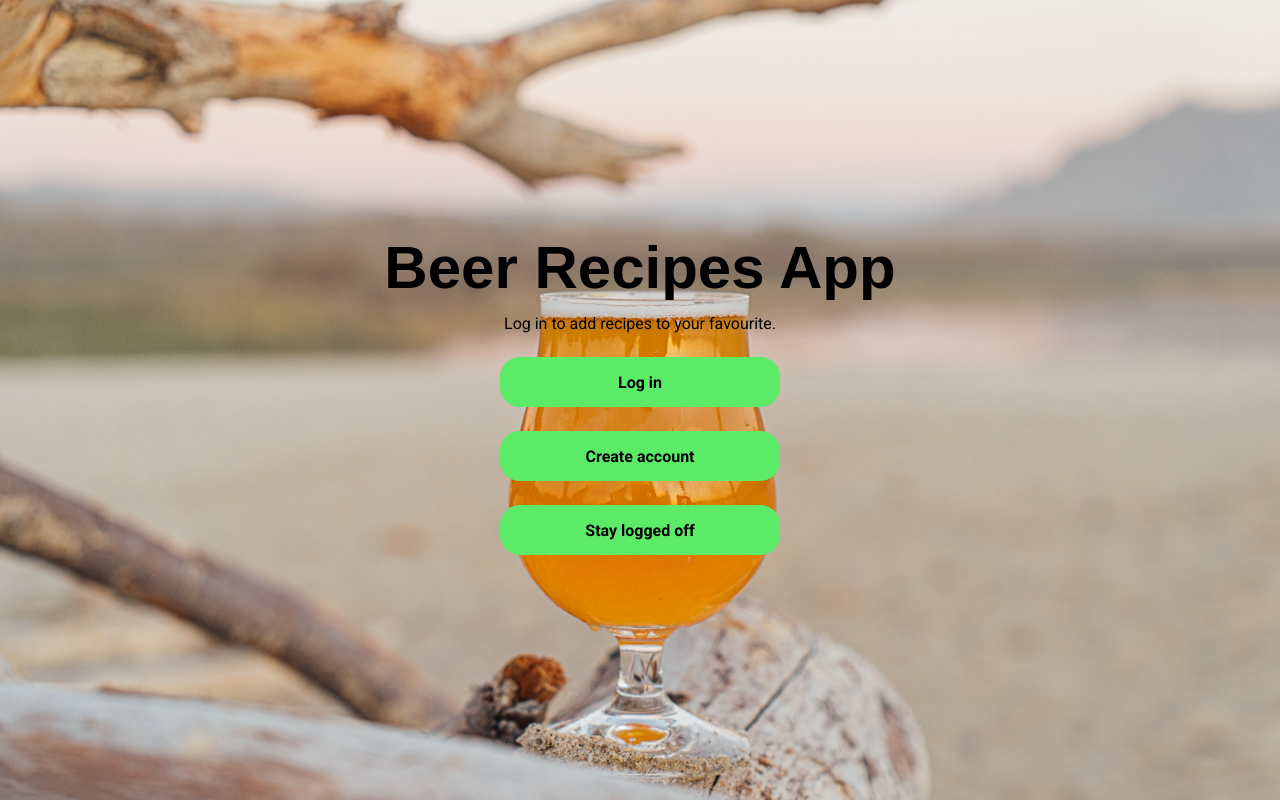
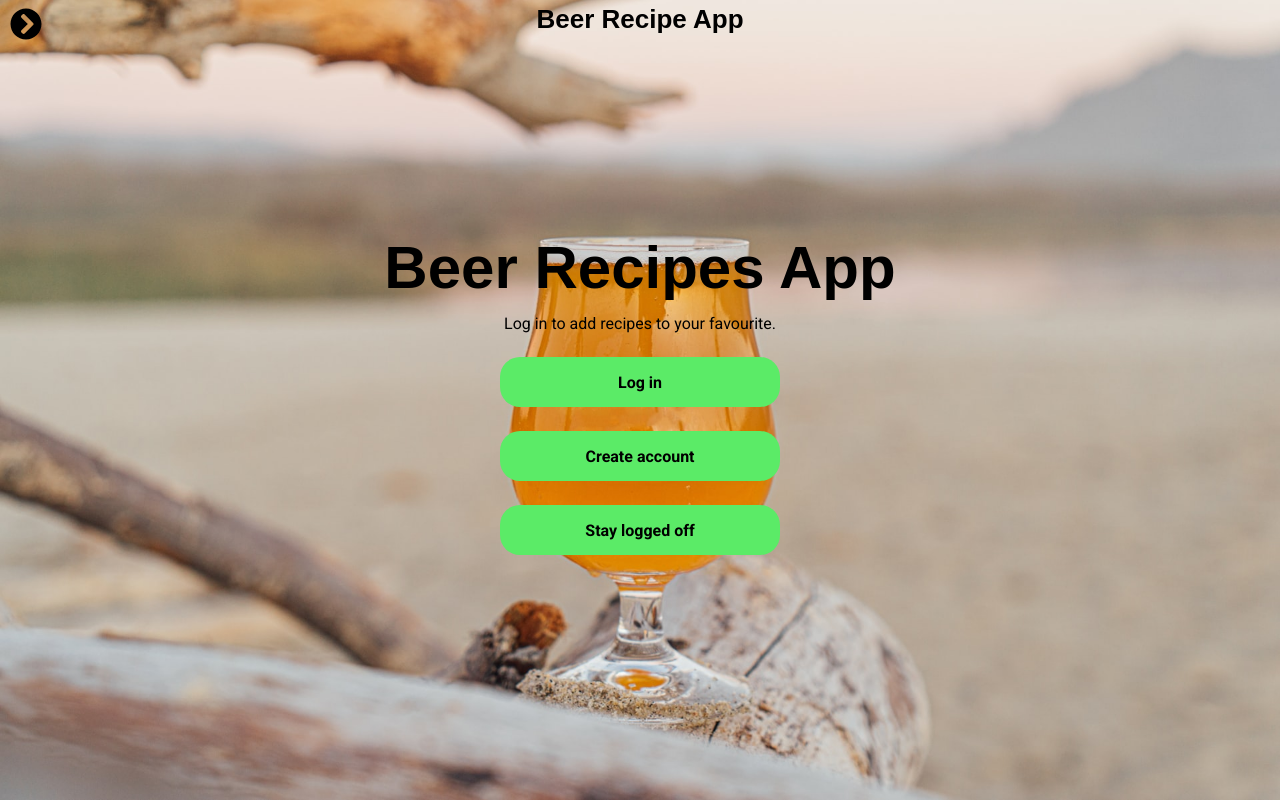
Before and after one commit to Pawello12/Beer-recipes-app, a React (Create React App) app: page / in a window 1280 px wide. Built offline with nearby package versions, Linux system fonts and the light colour scheme; a web font is replaced by a local one.

Commit message:
create div for background image

```diff
--- a/src/components/App/App.js
+++ b/src/components/App/App.js
@@ -14,6 +14,7 @@ import LogIn from 'routes/LogIn/LogIn';
 import Register from 'routes/Register/Register';
 
 import 'components/App/App.module.scss';
+import {backgroundContainer} from 'components/App/App.module.scss';
 
 function App() {
 
@@ -49,6 +50,7 @@ function App() {
             </Route>
           </Switch>
         </Router>
+        <div className={backgroundContainer}></div>
     </div>
   );
 }
--- a/src/components/App/App.module.scss
+++ b/src/components/App/App.module.scss
@@ -25,7 +25,7 @@
 
 :global(.App) {
     position: relative;
-    background-color: $background-color;
+    background-color: transparent;
     min-height: 100vh;
     width: 100%;
     // max-width: 100vw;
@@ -36,9 +36,7 @@
     grid-template-rows: 50px min-content auto;
     column-gap: 10px;
     padding: 0 10px;
-    background-image: url('../../img/home/beer_1920.jpg');
-    background-size: cover;
-    background-position: center bottom;
+
 
     @media (min-width: 760px) {
         grid-template-columns: minmax(0, 1fr) minmax(0, 1fr);
@@ -54,3 +52,17 @@
         grid-template-columns: minmax(0, 1fr) minmax(0, 1fr) minmax(0, 1fr) minmax(0, 1fr);
     }
 }
+
+.backgroundContainer {
+    position: fixed;
+    top: 0;
+    left: 0;
+    width: 100vw;
+    height: 100vh;
+    background-color: $background-color;
+    background-image: url('../../img/home/beer_1920.jpg');
+    background-size: cover;
+    background-repeat: no-repeat;
+    background-position: center bottom;
+    z-index: -1;
+}
--- a/src/routes/Home/Home.module.scss
+++ b/src/routes/Home/Home.module.scss
@@ -1,8 +1,8 @@
 @import '../../styles/theme.scss';
 
 .home {
-    background-color: $background-color;
-    background-image: url('../../img/home/beer_1920.jpg');
+    // background-color: $background-color;
+    // background-image: url('../../img/home/beer_1920.jpg');
     background-size: cover;
     background-position: center top;
     height: 100vh;
```
